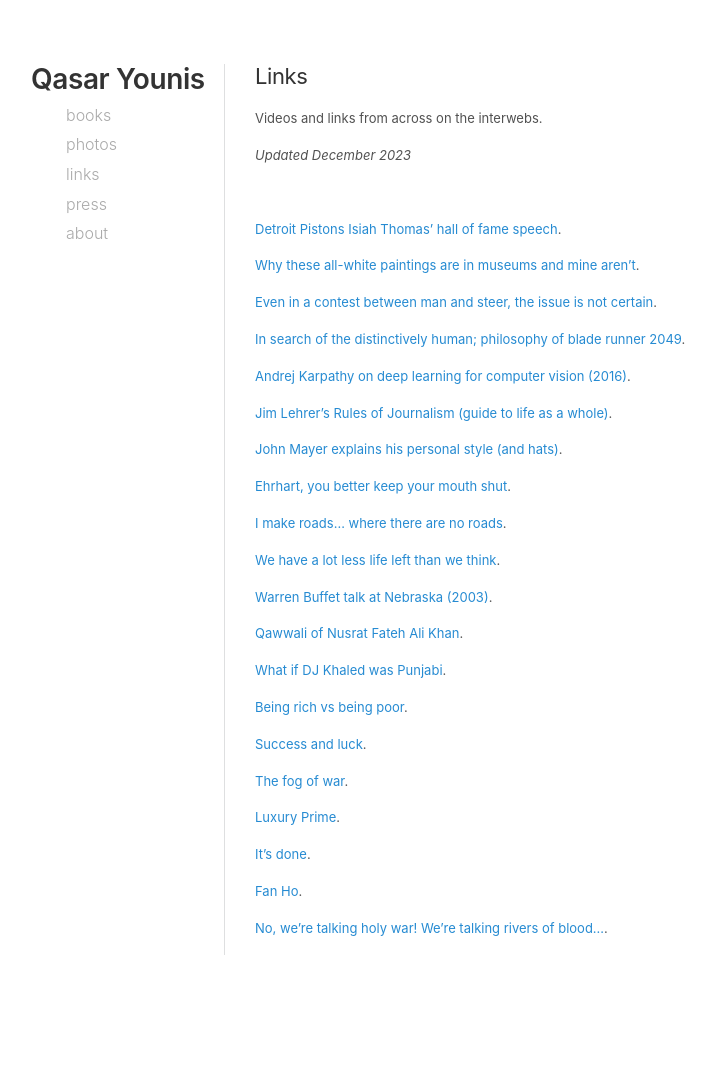
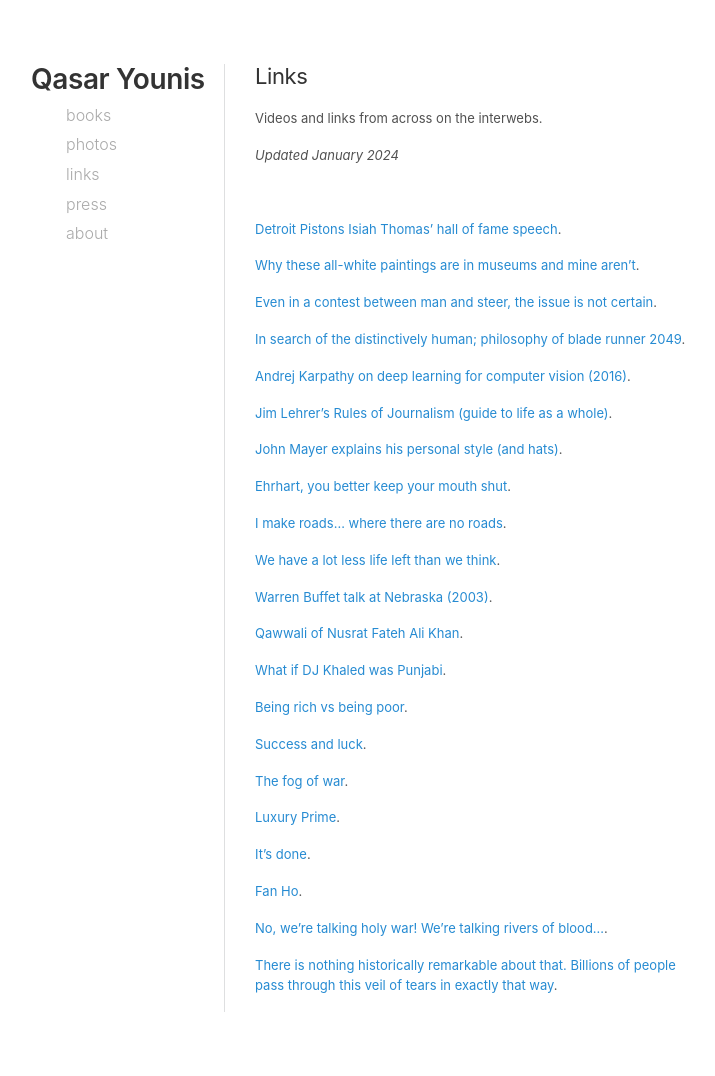
Before and after one commit to qasar/qasar.github.io, a Jekyll site: the page built from links.md, in a window 1280 px wide. Shown: the whole page, without its empty margins (35-750 px from the left). Built offline with Jekyll 4.4.1, drawn with Linux system fonts in a browser that asks for light colours; before the commit the page ends 1019 px from its top, so only the background shows below that.

Commit message:
Update links.md

```diff
--- a/links.md
+++ b/links.md
@@ -5,7 +5,7 @@ permalink: /links/
 
 Videos and links from across on the interwebs.
 
-<i>Updated December 2023</i>
+<i>Updated January 2024</i>
 
 
 <p>&nbsp;</p>
@@ -49,3 +49,5 @@ Videos and links from across on the interwebs.
 <a href="https://www.youtube.com/watch?v=tmnXHPjhSIM&list=FLXJuURIK0_r_mGlRWSPkgCw&index=32&t=0s" target="_blank">Fan Ho</a>.
 
 <a href="https://youtu.be/KvW2dYbfD0w?si=6WOMGlfoxV4mkJEp&t=587" target="_blank">No, we're talking holy war! We're talking rivers of blood...</a>.
+
+<a href="https://youtu.be/JN8FM1NCOSk?si=DKdLtfthgnVB6oh5&t=211" target="_blank">There is nothing historically remarkable about that. Billions of people pass through this veil of tears in exactly that way</a>.
```
